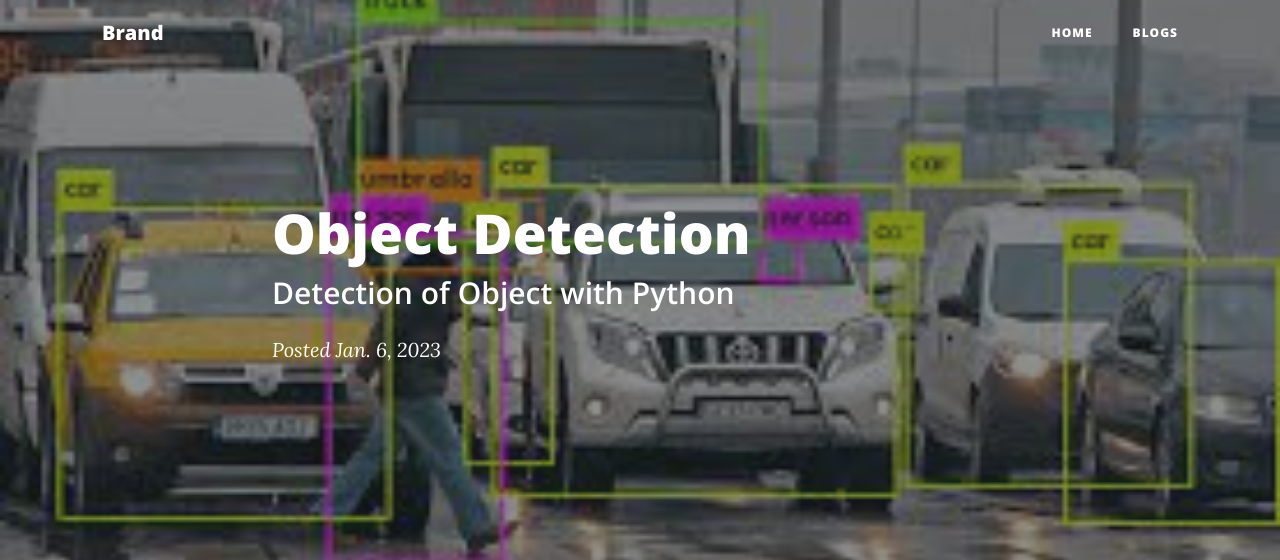
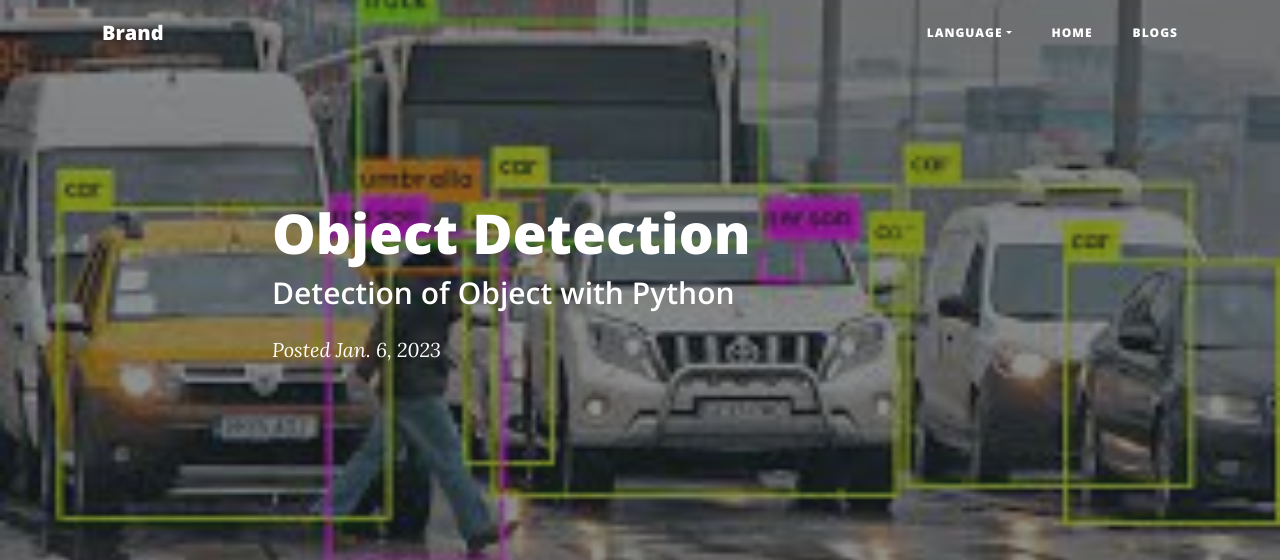
Before and after one commit to AarnoStormborn/gvdBlog, a Django app: a page that uses templates/blogPost.html in a window 1280 px wide. Shown: the top 560 px of the page. Run offline with Django 4.2, Linux system fonts and the light colour scheme; data comes from the database, SQL or seed files in the repository; some libraries are stand-ins or nearby versions.

Commit message:
language template

```diff
--- a/gvdBlog/settings.py
+++ b/gvdBlog/settings.py
@@ -32,7 +32,7 @@ MY_APPS = [
 
 THIRD_PARTY_APPS = [
     'widget_tweaks',
-    'ckeditor'
+    'ckeditor',
 ]
 
 INSTALLED_APPS = DEFAULT_APPS + MY_APPS + THIRD_PARTY_APPS
--- a/templates/blogPost.html
+++ b/templates/blogPost.html
@@ -8,6 +8,17 @@
 
 {% block title %}
     <title>{{ blog.title }}</title>
+{% endblock %}
+
+{% block language %}
+<li class="nav-item dropdown">
+    <a class="nav-link dropdown-toggle" href="#" role="button" data-bs-toggle="dropdown">Language</a>
+<ul class="dropdown-menu dropdown-menu-dark">
+    <li><a class="dropdown-item" href="#">Action</a></li>
+    <li><a class="dropdown-item" href="#">Another action</a></li>
+    <li><a class="dropdown-item" href="#">Something else here</a></li>
+</ul>
+</li>
 {% endblock %}
 
 {% block body %}
--- a/templates/common/base.html
+++ b/templates/common/base.html
@@ -23,6 +23,9 @@
         <div class="container"><a class="navbar-brand" href="{% url 'index' %}">Brand</a><button data-bs-toggle="collapse" data-bs-target="#navbarResponsive" class="navbar-toggler" aria-controls="navbarResponsive" aria-expanded="false" aria-label="Toggle navigation"><i class="fa fa-bars"></i></button>
             <div class="collapse navbar-collapse" id="navbarResponsive">
                 <ul class="navbar-nav ms-auto">
+                    {% block language %}
+
+                    {% endblock %}
                     <li class="nav-item"><a class="nav-link" href="{% url 'index' %}">Home</a></li>
                     <li class="nav-item"><a class="nav-link" href="{% url 'blogList' %}">Blogs</a></li>
 {#                    <li class="nav-item"><a class="nav-link" href="blogList.html">Contact us</a></li>#}
```
Also changed, not shown: 2 other files.
